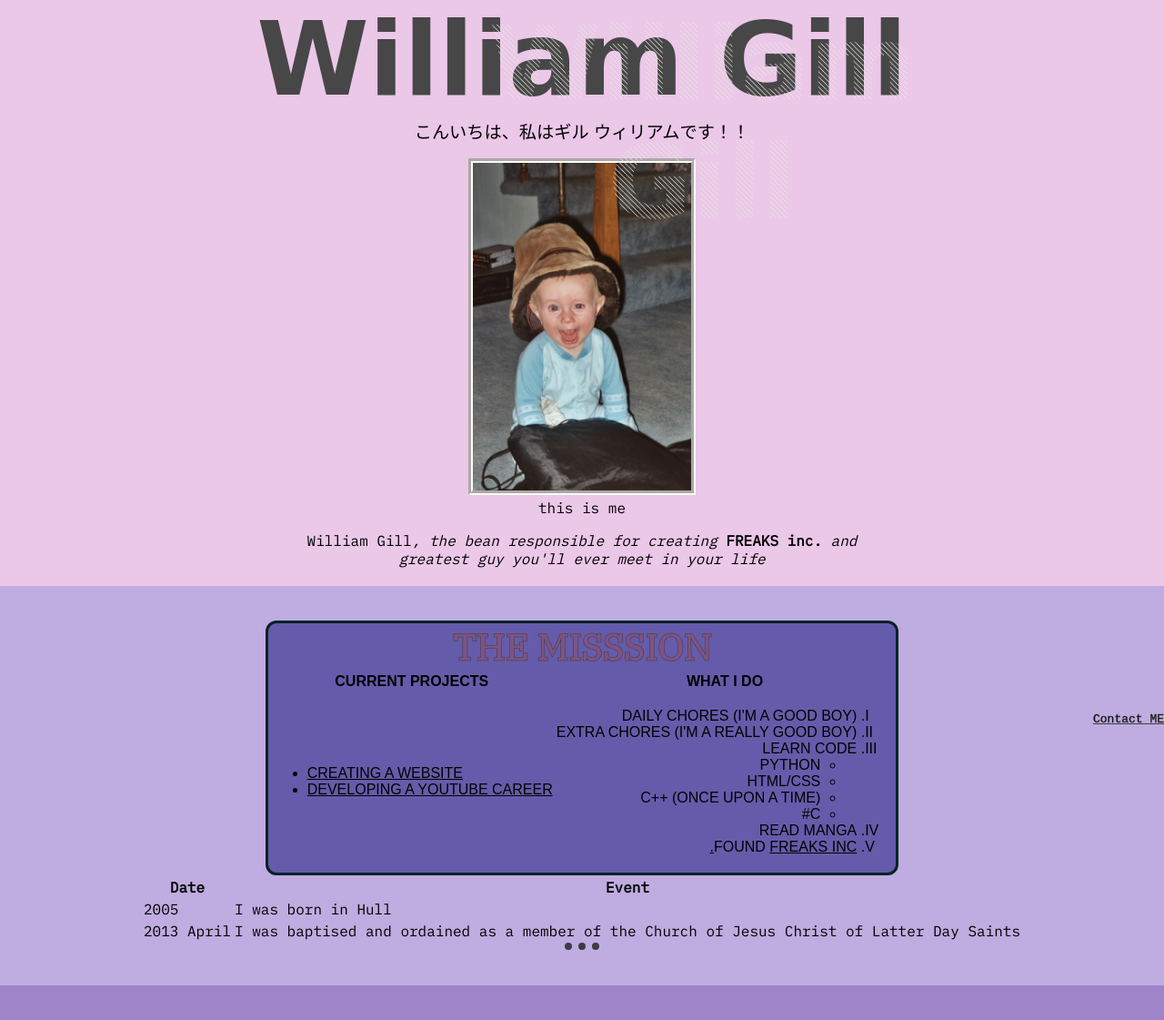
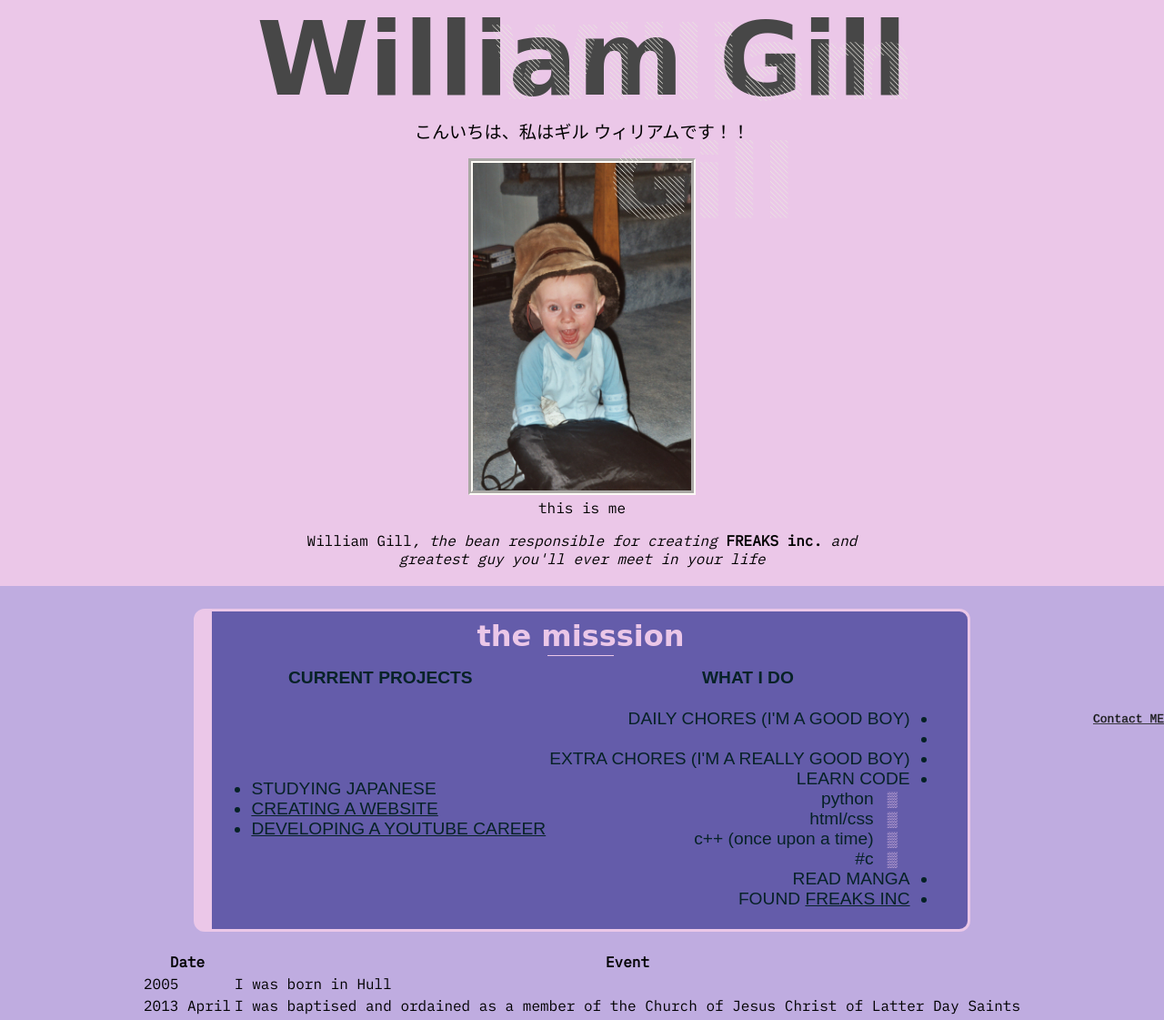
Before and after one commit to FREAKS-inc/Portfolio, a plain HTML site: page index.html in a window 1280 px wide. Shown: the top 1121 px of the page at 91% size. Drawn offline with Linux system fonts and the light colour scheme; a web font is replaced by a local one.

Commit message:
Updated Mission styles

```diff
--- a/CSS/styles.css
+++ b/CSS/styles.css
@@ -8,7 +8,7 @@ center-width-defined {
 }
 */
 
-@import url('https://fonts.googleapis.com/css2?family=Abril+Fatface&family=Bebas+Neue&family=DotGothic16&family=Forum&family=IBM+Plex+Mono&family=IBM+Plex+Sans:ital,wght@0,100;0,400;0,700;1,400&family=IBM+Plex+Serif&family=Qwitcher+Grypen&family=Zilla+Slab&display=swap');
+@import url('https://fonts.googleapis.com/css2?family=Abril+Fatface&family=Aubrey&family=Bebas+Neue&family=DotGothic16&family=Flamenco:wght@300;400&family=Forum&family=IBM+Plex+Mono&family=IBM+Plex+Sans:ital,wght@0,100;0,400;0,700;1,400&family=IBM+Plex+Serif&family=Qwitcher+Grypen&family=Zilla+Slab&display=swap');
 
 
 /*############################### TAG SELECTORS ###############################*/
@@ -56,8 +56,8 @@ hr {
     border-style: dotted none none;
     border-width: 8px;
     width: 3%;
-    border-color: #3D3C42;
-    margin-top: 0;
+    border-color: #474747;
+    margin-top: 12px;
     margin-bottom: 0;
 }
 
@@ -69,35 +69,68 @@ hr {
 
 
 .heading {
-    margin: 0;
+    margin: 8px 0 2px 0;
     padding: 0;
 
-    font-family: 'IBM Plex Serif', serif;
+    font-size: 2rem;
 
-    color: black;
-    -webkit-text-fill-color: #7F5283;
-    /* Will override color (regardless of order) */
+    font-family: 'Aubrey', cursive;
+    text-transform: lowercase;
+    color: #EBC7E8;
+    /* -webkit-text-fill-color: #7F5283;
+    /* Will override color (regardless of order)
     -webkit-text-stroke-width: 0.5px;
-    -webkit-text-stroke-color: #3D3C42;
+    -webkit-text-stroke-color: #3D3C42; */
 }
 
 .mission {
     border-style: solid;
     /*border-width: 10px 5% 10px 40%;*/
     background-color: #645CAA;
-    border-color: #072227;
+    border-color: #EBC7E8;
     border-radius: 12px;
-    border-width: 3px;
+    border-width: 3px 3px 3px 20px;
+
+    color: #072227;
+
     display: inline-block;
     font-family: 'DotGothic16', sans-serif;
-    font-size: 1rem;
-    margin: 20;
+    font-size: 1.2rem;
+    margin: 0 0 20px 0;
+    padding-right: 20px;
     position: relative;
 
     text-transform: uppercase;
 
     animation: shad-anim 15s linear infinite;
 
+}
+
+.mission hr{
+    border-color: #EBC7E8;
+
+    border-style: solid none none;
+    border-width: 1px;
+    width: 9%;
+    margin-top: 0;
+    margin-bottom: 10px;
+}
+
+.sub-list{
+    text-transform: lowercase;
+}
+
+.sub-list li::marker{
+    content: "    ▒";
+    color: #EBC7E8;
+
+    direction: ltr;
+
+    margin-left: 1rem;
+
+    font-size: 1rem;
+    font-family: 'IBM Plex Sans', sans-serif;
+    text-transform: uppercase;
 }
 
 
@@ -204,7 +237,7 @@ hr {
 
     margin: 0;
     padding-right: 0;
-    padding-top: 3%;
+    padding-top: 25px;
     padding-bottom: 3%;
 }
 
--- a/index.html
+++ b/index.html
@@ -54,7 +54,8 @@
             <div id="middle-container">
                 <div class="mission">
 
-                    <h2 class="heading">The Misssion</h1>
+                    <h1 class="heading">The Misssion</h1>
+                    <hr>
 
                     <table>
                         <thead>
@@ -64,6 +65,9 @@
                         <tr>
                             <td style="text-align: left">
                                 <ul>
+                                    <li>
+                                        Studying Japanese
+                                    </li>
                                     <li><a
                                             href="file:///C:/usr/local/dev/FREAKS/portfolio/index.html">creating
                                             a website</a></li>
@@ -72,21 +76,23 @@
                                             a
                                             YouTube
                                             career</a></li>
+
                                 </ul>
                             </td>
                             <td style="text-align: right" , dir="rtl">
-                                <ol type="I">
+                                <ul type="I">
                                     <li>Daily chores (I'm a good boy)</li>
+                                    <li></li>
                                     <li>Extra chores (I'm a really good boy)</li>
                                     <li>Learn code</li>
-                                    <ul>
+                                    <ul class="sub-list">
                                         <li>Python</li>
                                         <li>HTML/CSS</li>
                                         <li>C++ (once upon a time)</li>
                                         <li>C#</li>
                                     </ul>
                                     <li>Read Manga</li>
-                                    <li>Found <a href="https://www.freaks.org.uk">FREAKS inc.</a></li>
+                                    <li>Found <a href="https://www.freaks.org.uk">FREAKS inc</a></li>
                                 </ol>
                             </td>
                         </tr>
@@ -119,6 +125,8 @@
 
         <div id="bottom-container">
             <p class="brief-history-header">A brief history of my greatness:</p>
+            <br>
+            <p>to be continued:</p>
         </div>
 
 
```
